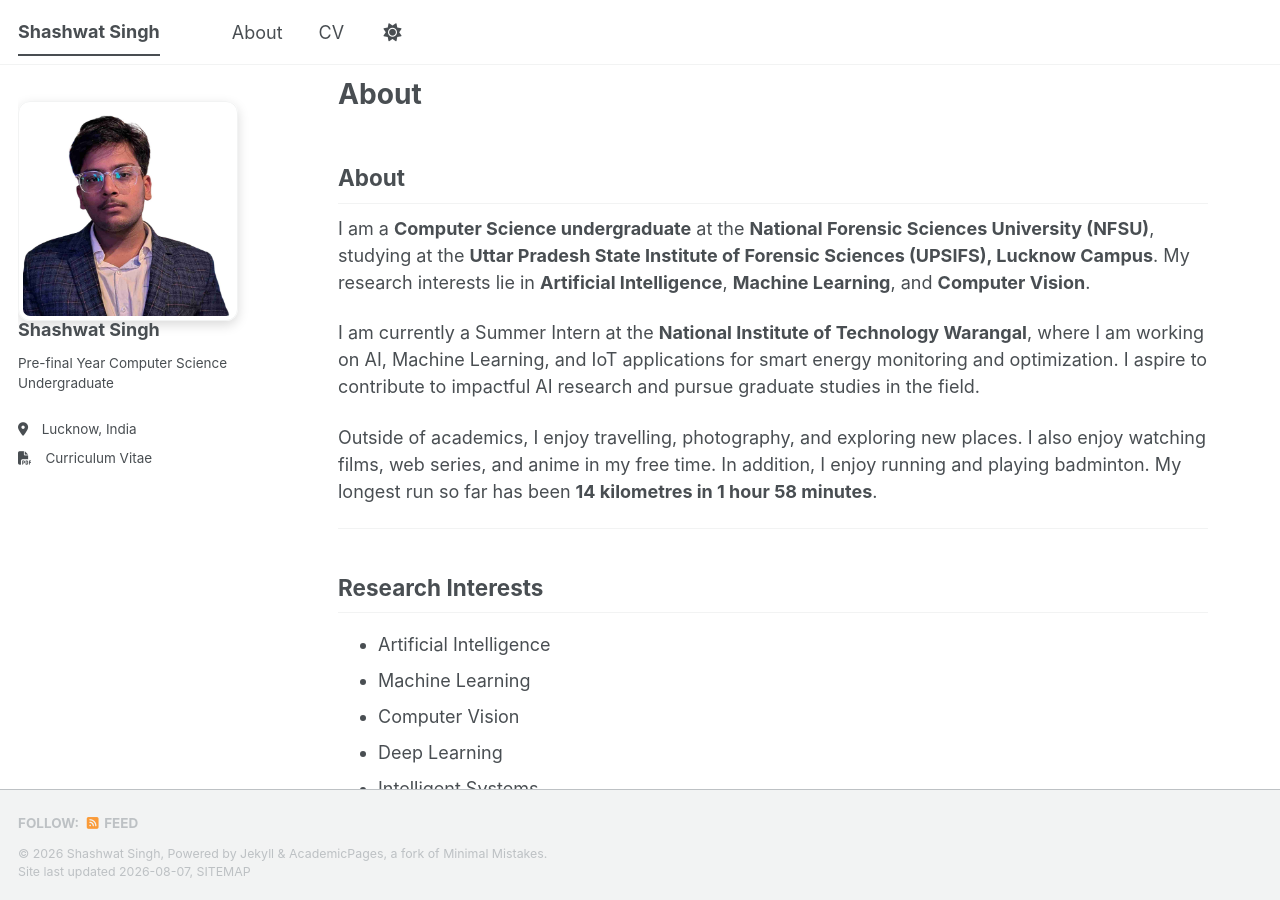
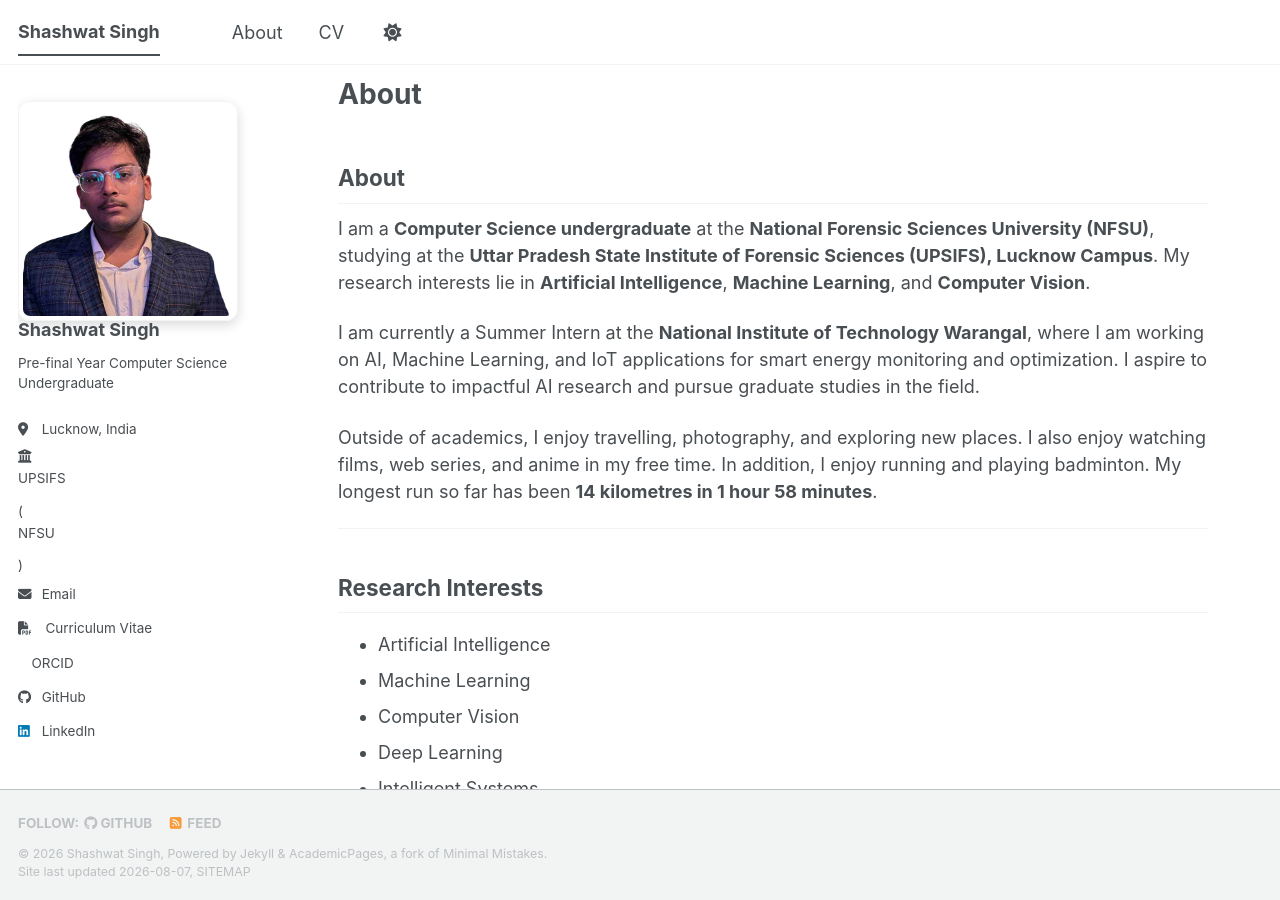
Before and after one commit to shashwht/academic-pages-temp, a Jekyll site: the page built from _pages/about.md, in a window 1280 px wide and 900 px high. Built offline with Jekyll 4.4.1, drawn with Linux system fonts in a browser that asks for light colours; a style sheet for code colours, icons or effects is not loaded; part of the change alters nothing that is shown.

Commit message:
Refactor author information in _config.yml

```diff
--- a/_config.yml
+++ b/_config.yml
@@ -12,29 +12,17 @@ baseurl: ""
 
 repository: "shashwht/shashwht.github.io"
 author:
-
   avatar: "profile.jpg"
-
   name: "Shashwat Singh"
-
   bio: "Pre-final Year Computer Science Undergraduate"
   location: "Lucknow, India"
 
-employer: "UPSIFS (NFSU)"
-employer_url: "https://www.upsifs.ac.in/"
+  employer: "UPSIFS (NFSU)"
 
-email: "shashwht@gmail.com"
-
-orcid: "https://orcid.org/0009-0003-5323-0686"
-
-github: "shashwht"
-
-linkedin: "shashwatsingh69"
-
-author_links:
-  - label: "UPSIFS (NFSU)"
-    icon: "fas fa-university"
-    url: "https://www.upsifs.ac.in/"
+  email: "shashwht@gmail.com"
+  orcid: "https://orcid.org/0009-0003-5323-0686"
+  github: "shashwht"
+  linkedin: "shashwatsingh69"
 # Publication Category - The following the list of publication categories and their headings
 publication_category:
   books:
```
